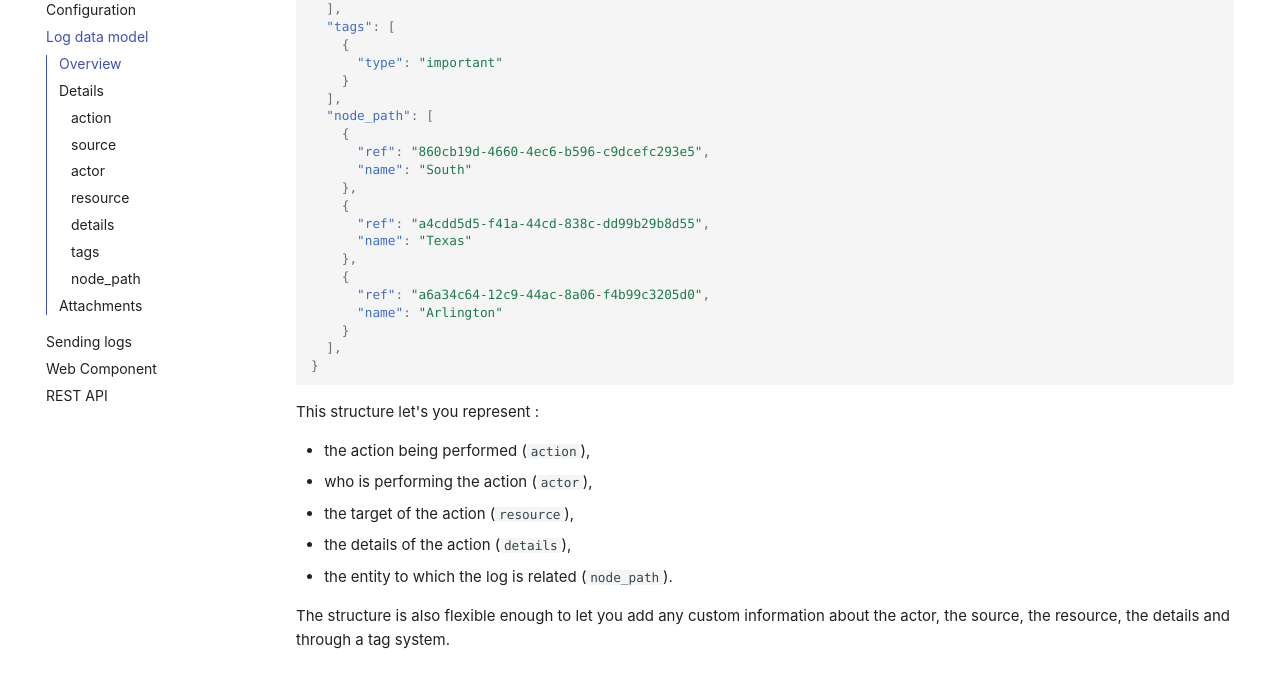
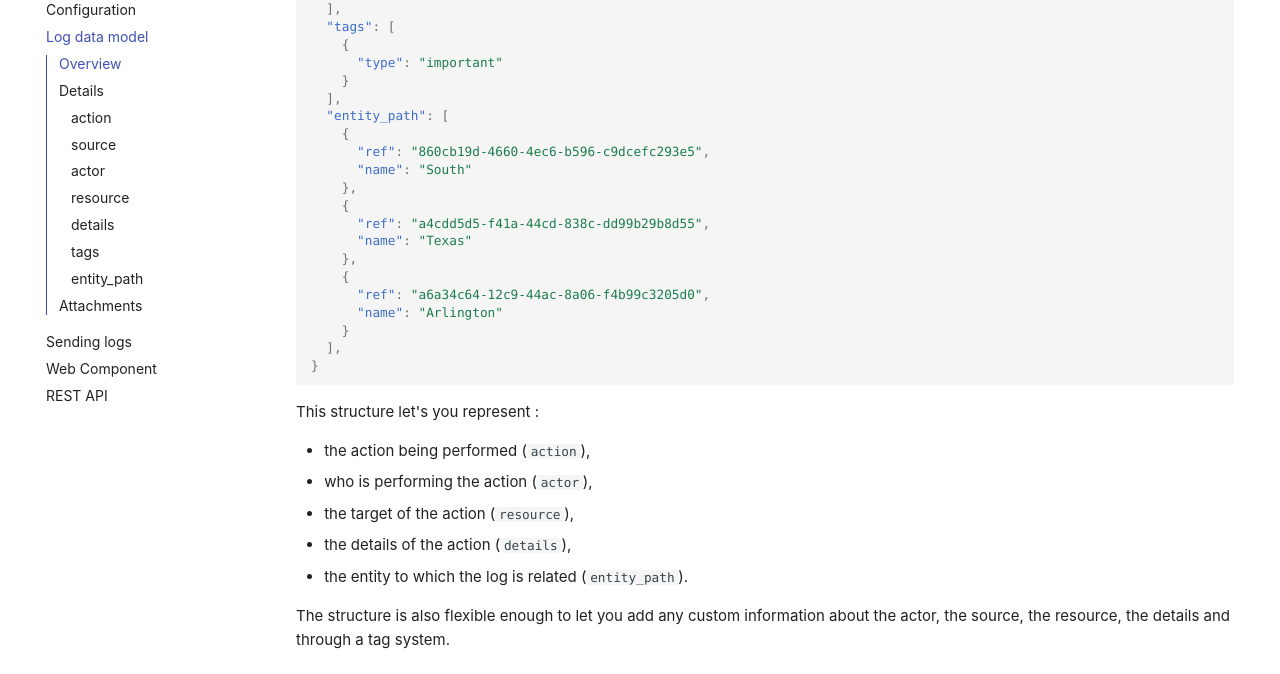
Before and after one commit to auditize/auditize, an MkDocs documentation site: the page built from doc/docs/logs.md, in a window 1280 px wide and 900 px high, scrolled down 779 px. Shown: the part 152-826 px from the top of the window. Built offline with MkDocs 1.6.1 and Material for MkDocs 9.7.7, drawn with Linux system fonts in a browser that asks for light colours; some of the changed text lies outside the part shown.

Commit message:
doc: fit 'log node' => 'log entity' renaming

````diff
--- a/doc/docs/logs.md
+++ b/doc/docs/logs.md
@@ -48,7 +48,7 @@ Here is an example of log such as it is accepted by `POST /api/repos/{id}/logs`:
       "type": "important"
     }
   ],
-  "node_path": [
+  "entity_path": [
     {
       "ref": "860cb19d-4660-4ec6-b596-c9dcefc293e5",
       "name": "South"
@@ -71,7 +71,7 @@ This structure let's you represent :
 - who is performing the action (`actor`),
 - the target of the action (`resource`),
 - the details of the action (`details`),
-- the entity to which the log is related (`node_path`).
+- the entity to which the log is related (`entity_path`).
 
 The structure is also flexible enough to let you add any custom information about the actor, the source, the resource, the details and through a tag system.
 
@@ -140,9 +140,9 @@ The `details` object holds information about the action. It follows the same str
     - `ref` (a value that uniquely identifies a resource, whatever its type)
     - and `name` (can be any string)
 
-### `node_path`
+### `entity_path`
 
-Auditize supports a hierarchical tree structure to represent the entities of your application. Entities can be anything: a customer, an organizational unit, a geographical location, etc. Each log must contain the full path to the actual entity which is the subject of the log. Example: if the log is about a job offer in Arlington, Texas, the `node_path` would be:
+Auditize supports a hierarchical tree structure to represent the entities of your application. Entities can be anything: a customer, an organizational unit, a geographical location, etc. Each log must contain the full path to the actual entity which is the subject of the log. Example: if the log is about a job offer in Arlington, Texas, the `entity_path` would be:
 
 ```json
 [
@@ -166,7 +166,7 @@ Where:
 - `ref` is the unique identifier of the entity
 - `name` is the name of the entity
 
-`node_path` is required and must contain at least one element, the `ref` and `name` fields are mandatory for each element of the list.
+`entity_path` is required and must contain at least one element, the `ref` and `name` fields are mandatory for each element of the list.
 
 With each log containing the full path to the entity, Auditize is able to build a tree structure of your entities and display it in the log interface. This will allow you to filter logs by entity and navigate through the tree to see logs related to a specific entity. While it is not relevant in this example, Auditize is also able to update its internal tree structure at log expiration and when entities are renamed or moved. The original path of the log is left untouched.
 
````
Also changed, not shown: doc/docs/overview.md (+3 -3 lines), doc/docs/sending-logs.md (+2 -2 lines).
